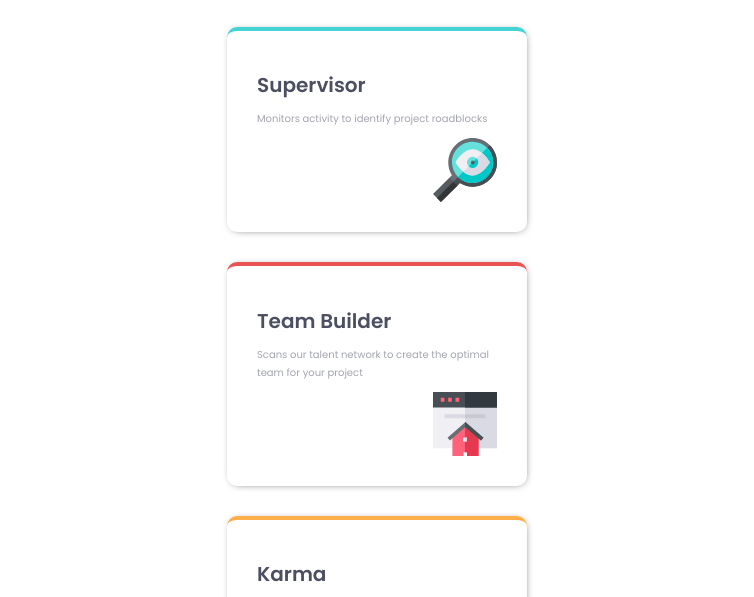
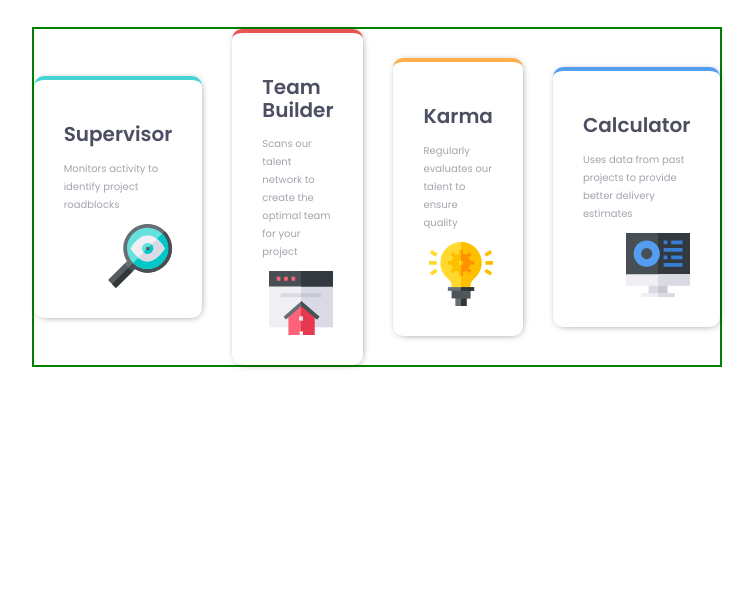
Before and after one commit to aeorherhe/four-card-feature-section-master, a plain HTML site: page index.html in a window 1280 px wide. Shown: the part 191-788 px from the top of the page, without its empty margins (263-1017 px from the left). Drawn offline with Linux system fonts and the light colour scheme.

Commit message:
Media query layout. Unsolved

```diff
--- a/css/styles.css
+++ b/css/styles.css
@@ -4,16 +4,9 @@ html {
 
 body {
   width: auto;
-  font-family: Poppins, Arial, Helvetica, sans-serif;
+  font-family: "Poppins", Arial, Helvetica, sans-serif;
   display: flex;
   justify-content: center;
-}
-
-h1,
-h2,
-p,
-img {
-  /* margin: 0; */
 }
 
 .container {
@@ -23,8 +16,8 @@ img {
   flex-direction: column;
   gap: 30px;
   margin: 20px 0;
-  /* border: 2px solid rgb(239, 13, 13); */
 }
+
 .header-card {
   text-align: center;
   font-size: 12px;
@@ -46,7 +39,12 @@ img {
 
 /* styling all cards */
 .all-cards {
-  /* background: lavenderblush; */
+  display: flex;
+  gap: 30px;
+  flex-direction: column;
+}
+
+.cards {
   padding: 30px;
   display: flex;
   border-radius: 10px;
@@ -54,15 +52,15 @@ img {
   box-shadow: 1px 1px 10px -5px;
 }
 
-.all-cards img {
+.cards img {
   align-self: flex-end;
 }
 
-.all-cards h1 {
+.cards h1 {
   color: hsl(234, 12%, 34%);
 }
 
-.all-cards p {
+.cards p {
   color: hsl(229, 6%, 66%);
   line-height: 1.8;
   margin-top: 0;
@@ -82,13 +80,38 @@ img {
   border-top: 4px solid hsl(212, 86%, 64%);
 }
 
-/* - Red: hsl(0, 78%, 62%)
-- Cyan: hsl(180, 62%, 55%)
-- Orange: hsl(34, 97%, 64%)
-- Blue: hsl(212, 86%, 64%)
+@media screen and (min-width: 768px) {
+  .container {
+    /* width: 100%; */
+  }
 
-### Neutral
+  .all-cards {
+    /* width: 900px; */
+    /* height: 600px; */
+    flex-direction: row;
+    /* flex-shrink: 1; */
+    align-self: center;
+    /* justify-items: center; */
+    justify-content: center;
+    align-items: center;
+    border: 2px solid green;
+    /* flex-basis: 200px; */
+  }
 
-- Very Dark Blue: hsl(234, 12%, 34%)
-- Grayish Blue: hsl(229, 6%, 66%)
-- Very Light Gray: hsl(0, 0%, 98%) */
+  .cards {
+    /* flex: 1; */
+    /* height: 135px;
+    width: 190px; */
+  }
+
+  /* .second-card {
+    align-self: flex-start;
+    justify-self: flex-start;
+  }
+
+  .third-card {
+    align-self: flex-end;
+    justify-self: center;
+    margin-right: 500px;
+  } */
+}
--- a/index.html
+++ b/index.html
@@ -24,27 +24,31 @@
           points to ensure that your project is successful
         </p>
       </div>
-      <div class="all-cards first-card">
+      <div class="all-cards">
+        <div class="cards first-card">
           <h1>Supervisor</h1>
           <p>Monitors activity to identify project roadblocks</p>
           <img src="./images/icon-supervisor.svg" alt="" />
         </div>
-      <div class="all-cards second-card">
+        <div class="cards second-card">
           <h1>Team Builder</h1>
           <p>
             Scans our talent network to create the optimal team for your project
           </p>
           <img src="./images/icon-team-builder.svg" alt="" />
         </div>
-      <div class="all-cards third-card">
+        <div class="cards third-card">
           <h1>Karma</h1>
           <p>Regularly evaluates our talent to ensure quality</p>
           <img src="./images/icon-karma.svg" alt="" />
         </div>
-      <div class="all-cards fourth-card">
+        <div class="cards fourth-card">
           <h1>Calculator</h1>
-        <p>Uses data from past projects to provide better delivery estimates</p>
+          <p>
+            Uses data from past projects to provide better delivery estimates
+          </p>
           <img src="./images/icon-calculator.svg" alt="" />
+        </div>
       </div>
     </div>
   </body>
```
Lines whose indentation alone changed are shown as unchanged.
